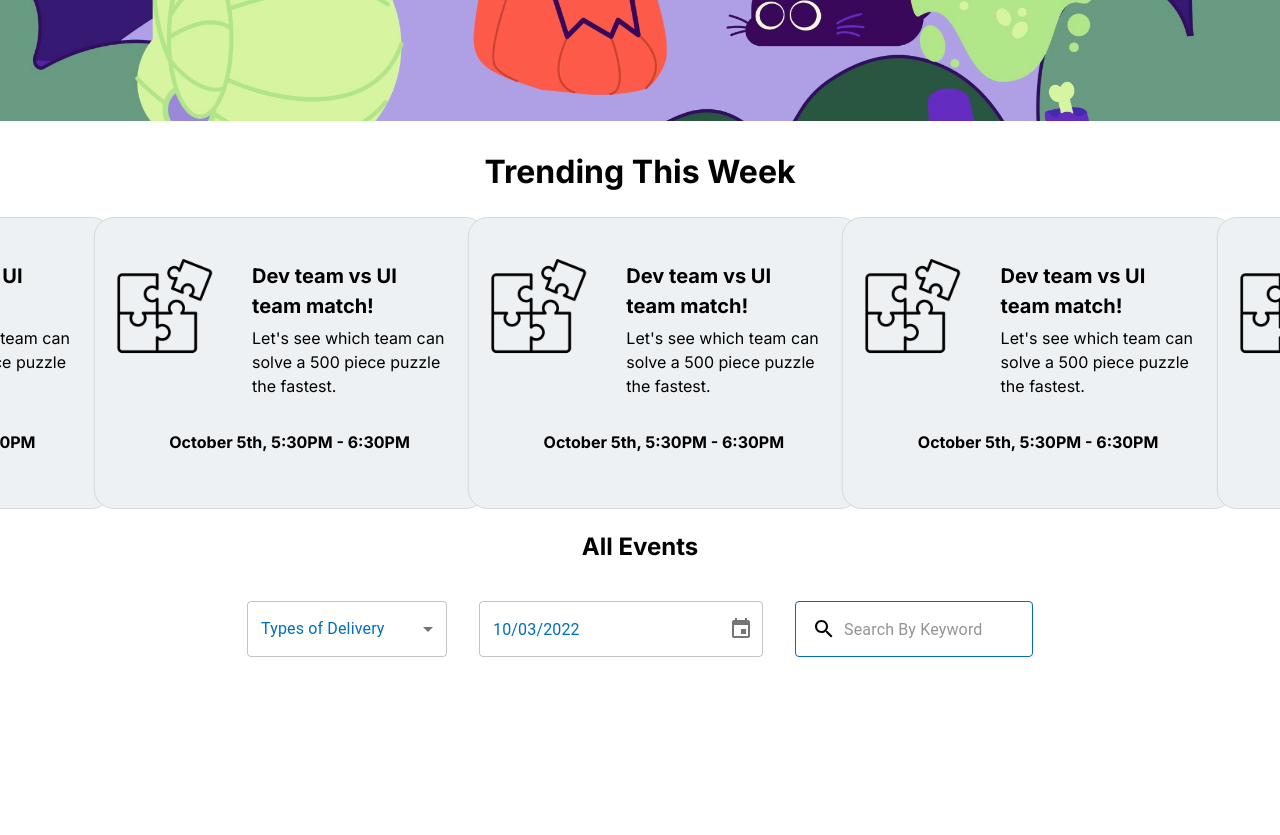
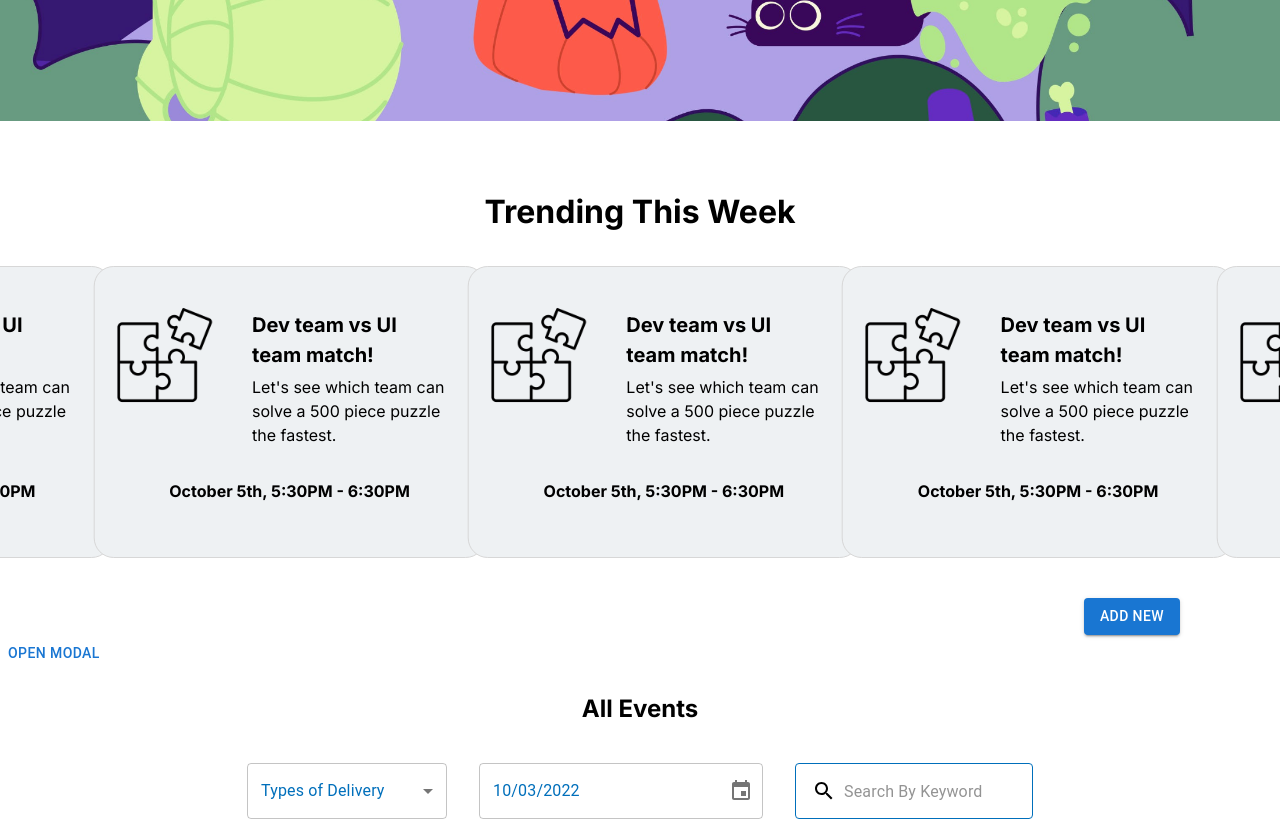
Before and after one commit to leeh1102/SUP-SAP-SAP-Hackathon-2022, a React (Create React App) app: page / in a window 1280 px wide. Shown: the part 520-1355 px from the top of the page. Before the commit the page ends 1193 px from the top, so only its background shows below. Built offline with nearby package versions, Linux system fonts and the light colour scheme.

Commit message:
Subtle styling changes.

```diff
--- a/src/components/LandingPage/TrendingList.jsx
+++ b/src/components/LandingPage/TrendingList.jsx
@@ -7,11 +7,12 @@ import FeaturedCard from "./FeaturedCard";
 // Styles
 import styles from './landing_page.module.css';
 import "swiper/css";
+import { Button } from '@mui/material';
 
 const TrendingList = () => {
     return (
         <div className={styles.trending_root}>
-        <h1>Trending This Week</h1>
+        <h1 className={styles.trending_rootTitle}>Trending This Week</h1>
         <div className={styles.swiper_container}>
              <Swiper
             pagination
@@ -49,9 +50,10 @@ const TrendingList = () => {
                 </SwiperSlide>
         </Swiper>
         </div>
-
+        <div className={styles.addNewButtonContainer}>
+           <Button className={styles.addNewButton} variant="contained">Add New</Button>
         </div>
-
+</div>
     );
 };
 export default TrendingList;
--- a/src/components/LandingPage/landing_page.module.css
+++ b/src/components/LandingPage/landing_page.module.css
@@ -8,14 +8,36 @@ body {
 
 
 @media screen and (min-width: 1280px) {
+    .hero {
+        height: 50vh;
+    }
     .swiper_container {
         max-width: 100%;
     }
+
+    .addNewButtonContainer {
+        width: 1080px;
+        display: flex;
+        flex-direction: row;
+        justify-content: flex-end;
+        margin-top: 40px;
+    }
+
+    .addNewButton {
+        margin-right: 0 !important;
+    }
+
     .trending_root {
         display: flex;
         flex-direction: column;
         justify-content: center;
         align-items: center;
+        margin-top: 40px;
+
+    }
+
+    .trending_rootTitle {
+        margin-bottom: 30px;
     }
 
     .card_root {
--- a/src/components/MainComponent.js
+++ b/src/components/MainComponent.js
@@ -1,10 +1,17 @@
-import React from 'react';
+import React, { useEffect, useState } from 'react';
 import Header from './HeaderComponent';
 import FilterComponent from './FilterComponent';
 import image from '../assets/background.png';
 import TrendingList from './LandingPage/TrendingList';
+import Button from '@mui/material/Button';
+import NewActivityModal from './AddNewActivityModal/NewActivityModal';
+
 
 const MainComponent = () => {
+    const [isModalOpen, setIsOpenModal] = useState(false);
+    function handleOpen() {
+        setIsOpenModal(true);
+    }
     return (
         <>
             <Header />
@@ -12,6 +19,8 @@ const MainComponent = () => {
                 <img src={image} alt="hero-halloween" width="100%" />
             </div>
             <TrendingList />
+            <Button onClick={handleOpen}>Open modal</Button>
+            {isModalOpen && <NewActivityModal />}
             <div className='all-events'>
                 <h2>All Events</h2>
                 <div className='filter-button-group'>
```
